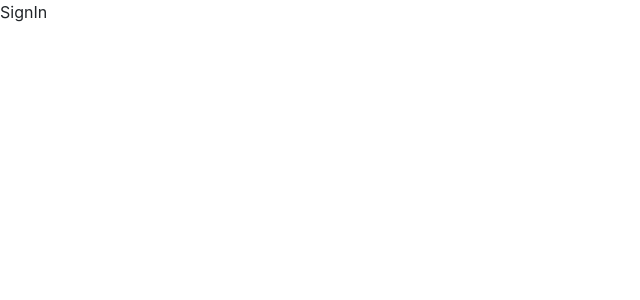
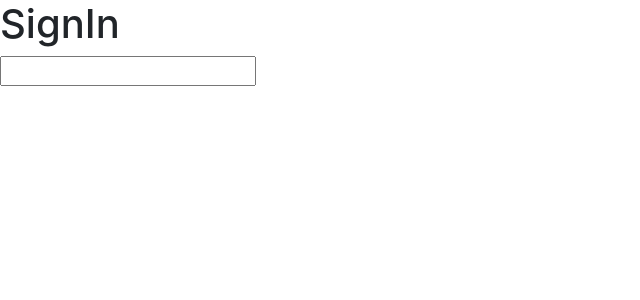
Before and after one commit to pedroalima/system-login, a React (Vite) app: page / in a window 1280 px wide. Shown: the top 300 px of the page, without its empty margins (0-640 px from the left). Built offline with nearby package versions, Linux system fonts and the light colour scheme.

Commit message:
feat: add user state

```diff
--- a/src/App.tsx
+++ b/src/App.tsx
@@ -17,7 +17,7 @@ const Private = ({ Item }: PrivateProps) => {
 
 function App() {
 	return (
-		<AuthProvider>
+		<AuthProvider initUser={""}>
 			<RouterProvider router={createBrowserRouter(createRoutesFromElements(
 				<Route path="/" element={ <Root /> }>
 					<Route path="/" element={ <SignIn /> } />
--- a/src/contexts/AuthContext.tsx
+++ b/src/contexts/AuthContext.tsx
@@ -1,14 +1,14 @@
-import { createContext } from "react";
+import { createContext, useState } from "react";
 
 import { AuthContextProps, AuthContextData } from "../types";
 
+export const AuthContext = createContext<AuthContextData>({} as AuthContextData);
 
-export const AuthContext = createContext<AuthContextData | object>({});
-
-export const AuthProvider = ({ children } : AuthContextProps) => {
+export const AuthProvider = ({ children, initUser } : AuthContextProps) => {
+	const [ user, setUser ] = useState(initUser);
 
 	return (
-		<AuthContext.Provider value={{ name: "Pedro" }}>
+		<AuthContext.Provider value={{ user, setUser }}>
 			{children}
 		</AuthContext.Provider>
 	);
--- a/src/routes/SignIn/index.tsx
+++ b/src/routes/SignIn/index.tsx
@@ -1,8 +1,20 @@
-
+import { useContext } from "react";
+import { AuthContext } from "../../contexts/AuthContext";
 
 function SignIn() {
+	const { user, setUser } = useContext(AuthContext);
+	console.log(user);
 	return (
-		<div>SignIn</div>
+		<div>
+			<h1>SignIn</h1>
+			<h2>{user}</h2>
+			<input
+				type="email"
+				name=""
+				id=""
+				onChange={(e) => setUser(e.target.value)}
+			/>
+		</div>
 	);
 }
 
--- a/src/types/index.tsx
+++ b/src/types/index.tsx
@@ -6,8 +6,10 @@ export type PrivateProps = {
 
 export interface AuthContextProps {
     children: ReactNode
+    initUser: string;
 }
 
 export interface AuthContextData {
-    name: string
+    user: string;
+    setUser: (name: string) => void;
 }
```
